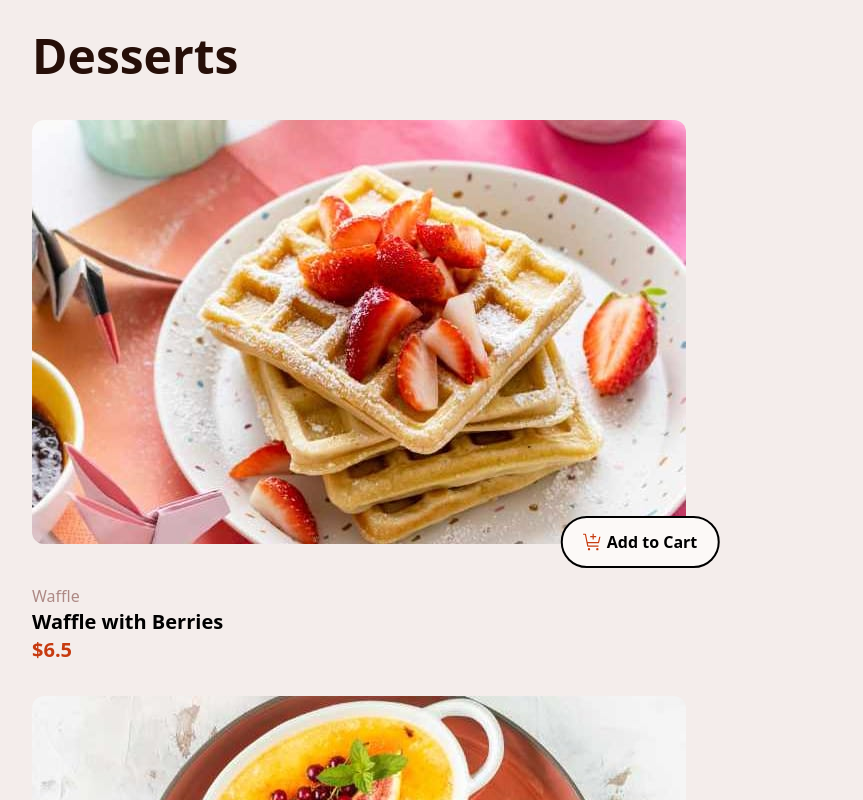
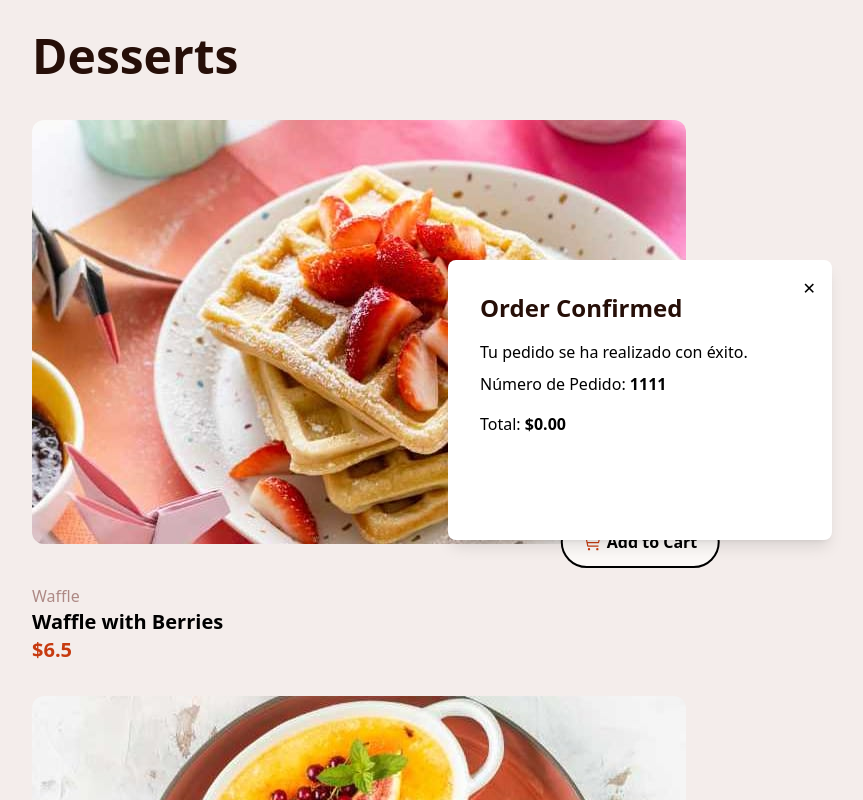
Before and after one commit to malxcdev/lista-de-productos, a React (Vite) app: page / in a window 1280 px wide. Shown: the top 800 px of the page, without its empty margins (0-863 px from the left). Built offline with nearby package versions, Linux system fonts and the light colour scheme.

Commit message:
implemente modal 2

```diff
--- a/src/App.jsx
+++ b/src/App.jsx
@@ -1,6 +1,7 @@
 import Product from "./components/Product";
 import products from "./data/products";
 import YouCart from "./components/YouCart";
+import OrderConfirmationModal from "./components/OrderConfirmationModal";
 import { useState } from "react";
 
 function App() {
@@ -43,6 +44,10 @@ function App() {
   // Obtener el total dinámico del carrito
   const total = cart.reduce((sum, item) => sum + item.price * item.quantity, 0);
 
+  const open = true;
+  const close = false;
+
+
   return (
     <div className="p-8 bg-rose-100">
       <h2 className="font-bold text-5xl mb-10 text-rose-900">Desserts</h2>
@@ -80,6 +85,7 @@ function App() {
           Confirm Order
         </button>
       </section>
+      <OrderConfirmationModal  isOpen={open} onClose={close} orderNumber="1111" total={total} />
     </div>
   );
 }
--- a/src/components/OrderConfirmationModal.jsx
+++ b/src/components/OrderConfirmationModal.jsx
@@ -18,7 +18,7 @@ function OrderConfirmationModal({ isOpen, onClose, orderNumber, total }) {
         >
           ✕
         </button>
-        <h2 className="text-2xl font-bold mb-4">¡Pedido Confirmado!</h2>
+        <h2 className="text-2xl font-bold mb-4 text-rose-900">Order Confirmed</h2>
         <p className="mb-2">Tu pedido se ha realizado con éxito.</p>
         <p className="mb-4">
           Número de Pedido: <span className="font-semibold">{orderNumber}</span>
```
